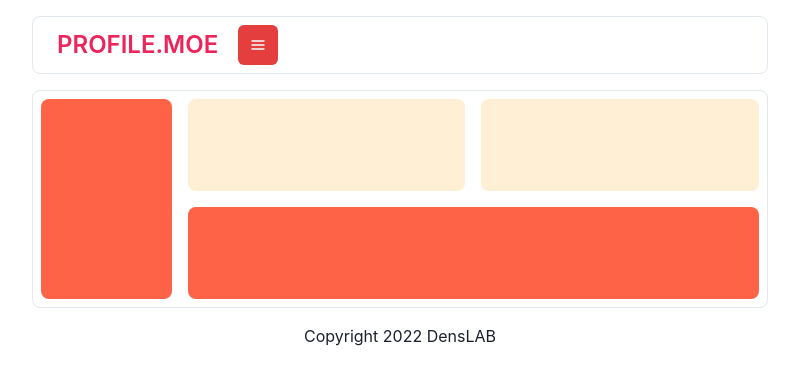
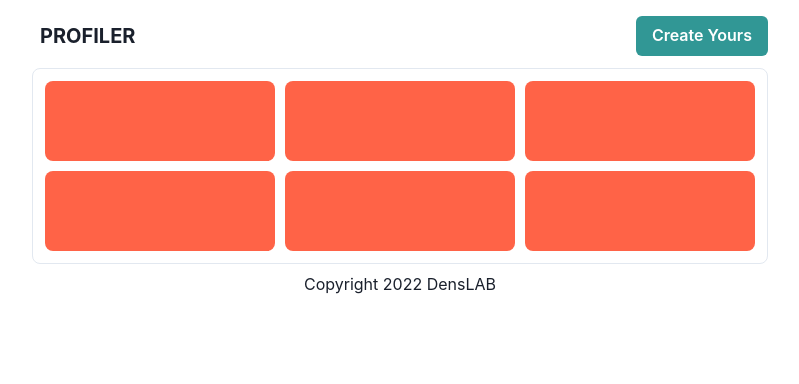
Before and after one commit to dendense/profile-generator, a Next.js app: page / in a window 1280 px wide. Shown: the top 384 px of the page, without its empty margins (240-1039 px from the left). Built offline with nearby package versions, Linux system fonts and the light colour scheme.

Commit message:
Update Layout to SimpleGrid Component

```diff
--- a/components/Footer.js
+++ b/components/Footer.js
@@ -1,5 +1,5 @@
 const Footer = () => (
-  <div style={{ textAlign: "center", marginTop: "1em" }}>
+  <div style={{ textAlign: "center", marginTop: "0.5em" }}>
     Copyright 2022{" "}
     <a href="http://dendense.com/" target={"_blank"} rel="noopener noreferrer">
       DensLAB
--- a/components/Nav.js
+++ b/components/Nav.js
@@ -1,52 +1,23 @@
 import Link from "next/link";
 import {
-  Menu,
-  MenuButton,
-  MenuList,
-  MenuItem,
+  Flex,
   Box,
+  Heading,
   Button,
-  IconButton,
+  ButtonGroup,
+  Spacer,
 } from "@chakra-ui/react";
-import {
-  HamburgerIcon,
-  ExternalLinkIcon,
-  InfoOutlineIcon,
-} from "@chakra-ui/icons";
 
 const Nav = () => (
-  <Box borderWidth="1px" borderRadius="lg">
-    <div style={{ margin: "0.5rem" }}>
-      <Button
-        variant="ghost"
-        colorScheme="red"
-        fontSize="2xl"
-        color="#EC255A"
-        mr="1"
-      >
-        PROFILE.MOE
-      </Button>
-      <Menu>
-        <MenuButton
-          as={IconButton}
-          aria-label="Options"
-          icon={<HamburgerIcon />}
-          colorScheme="red"
-        />
-        <MenuList>
-          <MenuItem icon={<ExternalLinkIcon />} command="⌘T">
-            Themes
-          </MenuItem>
-          <MenuItem icon={<ExternalLinkIcon />} command="⌘N">
-            About
-          </MenuItem>
-          <MenuItem icon={<InfoOutlineIcon />} command="⌘⇧N">
-            Help
-          </MenuItem>
-        </MenuList>
-      </Menu>
-    </div>
-  </Box>
+  <Flex minWidth="max-content" alignItems="center" gap="2">
+    <Box p="2">
+      <Heading size="md">PROFILER</Heading>
+    </Box>
+    <Spacer />
+    <ButtonGroup gap="2">
+      <Button colorScheme="teal">Create Yours</Button>
+    </ButtonGroup>
+  </Flex>
 );
 
 export default Nav;
--- a/pages/index.js
+++ b/pages/index.js
@@ -1,26 +1,20 @@
+import * as React from "react";
+import { Box, SimpleGrid } from "@chakra-ui/react";
+
 import Layout from "../components/Layout";
 
-import { Grid, GridItem, Box } from "@chakra-ui/react";
-
-export default function IndexPage() {
+export default function Index() {
   return (
-    <Layout
-      title="🔖 Profile Generator"
-      description="Create Your Free Profile Page"
-    >
-      <Box borderWidth="1px" borderRadius="lg" marginTop="1em">
-        <Grid
-          style={{ margin: "0.5rem" }}
-          h="200px"
-          templateRows="repeat(2, 1fr)"
-          templateColumns="repeat(5, 1fr)"
-          gap={4}
-        >
-          <GridItem rowSpan={2} colSpan={1} bg="tomato" borderRadius="lg" />
-          <GridItem colSpan={2} bg="papayawhip" borderRadius="lg" />
-          <GridItem colSpan={2} bg="papayawhip" borderRadius="lg" />
-          <GridItem colSpan={4} bg="tomato" borderRadius="lg" />
-        </Grid>
+    <Layout title="Profile Generator" description="Profile Generator">
+      <Box borderWidth="1px" borderRadius="lg" mt="3">
+        <SimpleGrid minChildWidth="200px" spacing="10px" padding="3">
+          <Box borderRadius="lg" bg="tomato" height="80px"></Box>
+          <Box borderRadius="lg" bg="tomato" height="80px"></Box>
+          <Box borderRadius="lg" bg="tomato" height="80px"></Box>
+          <Box borderRadius="lg" bg="tomato" height="80px"></Box>
+          <Box borderRadius="lg" bg="tomato" height="80px"></Box>
+          <Box borderRadius="lg" bg="tomato" height="80px"></Box>
+        </SimpleGrid>
       </Box>
     </Layout>
   );
```
